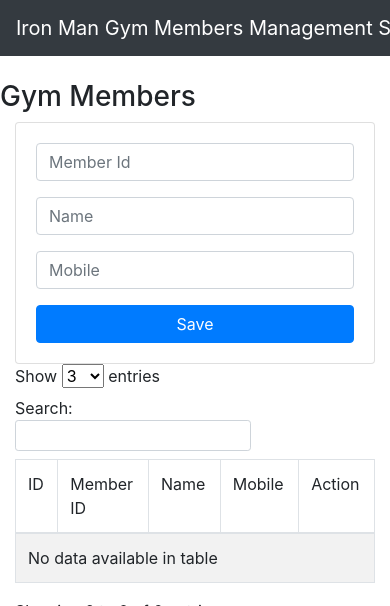
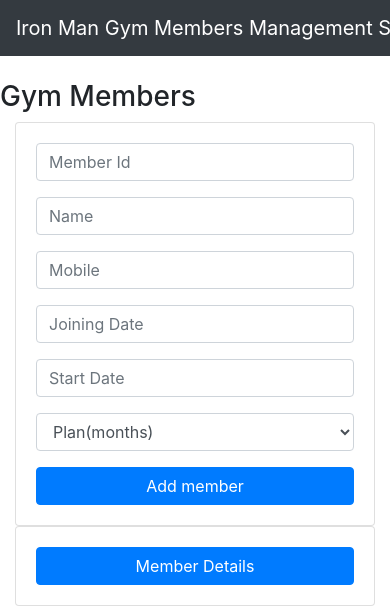
Before and after one commit to gitifyyousuff/Gym_membership, a Flask app: page / in a window 390 px wide; the page is wider, and only the part inside the window is pictured. Shown: the top 606 px of that part. Run offline with Flask 2, Linux system fonts and the light colour scheme; data that the repository does not hold is empty; some libraries are stand-ins or nearby versions; grey boxes are pictures that could not be loaded.

Commit message:
Update index.html

```diff
--- a/Iron_Man/templates/index.html
+++ b/Iron_Man/templates/index.html
@@ -1,8 +1,8 @@
 {% extends "layout.html" %}
 {% block body %}
- <div class="row"><h3>Gym Members</h3></div>
+<div class="row"><h3>Gym Members</h3></div>
   <div class="row">
-    <div class="col-md-4">
+    <div class="col-md-6">
       {% with messages = get_flashed_messages()  %}
       {% if messages %}
       {% for message in messages %}
@@ -18,48 +18,77 @@
       <div class="card card-body">
         <form action="{{url_for('add_members')}}" method="POST">
           <div class="form-group">
-            <input type="text" class="form-control" name="member_id" placeholder="Member Id">
+            <input type="text" class="form-control" name="member_id" placeholder="Member Id" required>
           </div>
           <div class="form-group">
-            <input type="text" class="form-control" name="member_name" placeholder="Name">
+            <input type="text" class="form-control" name="member_name" placeholder="Name" required>
           </div>
           <div class="form-group">
-            <input type="tel" class="form-control" name="mobile_number" placeholder="Mobile">
+            <input type="tel" class="form-control" name="mobile_number" placeholder="Mobile" required>
+          </div>
+          <div class="form-group">
+            <input type="text" class="form-control" name="j_date" placeholder="Joining Date"  onfocus="(this.type='date')"  onblur="(this.type='text')" required>
+          </div>
+          <div class="form-group">
+            <input type="text" class="form-control" name="s_date" placeholder="Start Date"  onfocus="(this.type='date')"  onblur="(this.type='text')" required>
+          </div>
+          <div class="form-group">
+            <select required id="plan" name="plan" class="form-control" >
+              <option value="" >Plan(months)</option>
+              <option value="1">1 month</option>
+              <option value="3">3 months</option>
+              <option value="6">6 months</option>
+              <option value="12">12 months</option>
+            </select>
           </div>
           <button class="btn btn-primary btn-block">
-            Save
+            Add member
           </button>
         </form>
       </div>
+      <div class="card card-body">
+        <form action="{{url_for('member')}}" method="GET">
+          <button class="btn btn-primary btn-block">
+            Member Details
+          </button>
+        </form>
+
+      </div>
     </div>
-    <div class="col-md-8">
+    <div class="col-md-6">
+      <img src="https://mymodernmet.com/wp/wp-content/uploads/archive/a3gYZvwrs8ZWB8M9DX6B_dailymoves1.gif" alt="iron_man_img" title="Title of image" width="650px" height="500px" />
+    </div>
+    <!-- <div class="col-md-8">
       <table id="example" class="table table-striped table-bordered" style="width:100%">
         <thead>
           <tr>
-            <td>ID</td>
             <td>Member ID</td>
             <td>Name</td>
             <td>Mobile</td>
+            <td>Joined</td>
+            <td>Started</td>
+            <td>Plan_Expire</td>
             <td>Action</td>
           </tr>
         </thead>
         <tbody>
           {% for row in list_users %}
           <tr>
-            <td>{{row[0]}}</td>
             <td>{{row[1]}}</td>
             <td>{{row[2]}}</td>
             <td>{{row[3]}}</td>
+            <td>{{row[4]}}</td>
+            <td>{{row[5]}}</td>
+            <td></td>
             <td width="130">
-              <a href="/edit/{{row[0]}}" class="btn btn-secondary btn-sm">edit</a>
-              <a href="/delete/{{row[0]}}" class="btn btn-danger btn-delete btn-sm">delete</a>
+              <a href="/edit/{{row[0]}}" class="btn btn-secondary btn-sm">Edit</a>
+              <a href="/delete/{{row[0]}}" class="btn btn-danger btn-delete btn-sm">Delete</a>
             </td>
           </tr>
           {% endfor %}
         </tbody>
       </table>
-    </div>
+    </div> -->
   </div>
-</div>
 
 {% endblock %}
```
